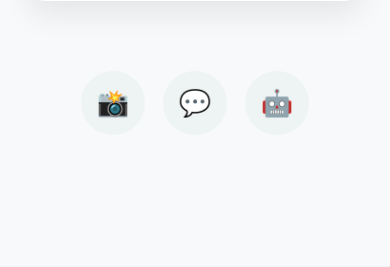
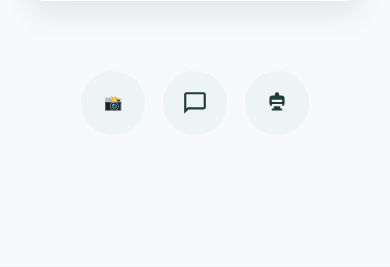
Before and after one commit to mammujunior/mammu-jr, a Flask app: page / in a window 390 px wide. Shown: the part 1463-1730 px from the top of the page. Run offline with Flask 3, Linux system fonts and the light colour scheme.

Commit message:
Replace emoji with SVG icons

```diff
--- a/static/style.css
+++ b/static/style.css
@@ -374,8 +374,11 @@ footer {
     }
 
     .sidebar-icon-link .icon {
-        font-size: 26px;
-    }
+    width: 26px;
+    height: 26px;
+    fill: #1f3d3a;
+}
+
 
     /* hide text on mobile */
     .home-sidebar h3,
--- a/templates/home.html
+++ b/templates/home.html
@@ -42,16 +42,22 @@
             I share daily audit thoughts,
             exam reminders, and clarity posts.
             <br><br>
-            <a href="https://www.instagram.com/mammujr" target="_blank">
-                → View Instagram
-            </a>
+            <a href="https://www.instagram.com/mammujr" target="_blank" class="sidebar-icon-link">
+    <svg class="icon" viewBox="0 0 24 24">
+        <path d="M7 2C4.24 2 2 4.24 2 7v10c0 2.76 2.24 5 5 5h10c2.76 0 5-2.24 5-5V7c0-2.76-2.24-5-5-5H7zm10 2c1.66 0 3 1.34 3 3v10c0 1.66-1.34 3-3 3H7c-1.66 0-3-1.34-3-3V7c0-1.66 1.34-3 3-3h10zm-5 3a5 5 0 100 10 5 5 0 000-10zm0 2a3 3 0 110 6 3 3 0 010-6zm4.75-.88a1.12 1.12 0 100 2.24 1.12 1.12 0 000-2.24z"/>
+    </svg>
+</a>
+
         </div>
     </div>
 
     <div class="card">
         <a href="https://ig.me/m/mammujr" target="_blank" class="sidebar-icon-link">
-            <span class="icon">💬</span>
-        </a>
+    <svg class="icon" viewBox="0 0 24 24">
+        <path d="M4 4h16v12H5.17L4 17.17V4zm0-2C2.9 2 2 2.9 2 4v18l4-4h14c1.1 0 2-.9 2-2V4c0-1.1-.9-2-2-2H4z"/>
+    </svg>
+</a>
+
 
         <h3>Message on Instagram</h3>
         <p>Quick connection.</p>
@@ -67,8 +73,11 @@
 
     <div class="card">
         <a href="/ai-mentor" class="sidebar-icon-link">
-            <span class="icon">🤖</span>
-        </a>
+    <svg class="icon" viewBox="0 0 24 24">
+        <path d="M12 2a2 2 0 012 2v1h2a3 3 0 013 3v4a3 3 0 01-3 3h-1v2h1a1 1 0 110 2H8a1 1 0 110-2h1v-2H8a3 3 0 01-3-3V8a3 3 0 013-3h2V4a2 2 0 012-2zm4 7H8a1 1 0 000 2h8a1 1 0 000-2zm0 4H8a1 1 0 000 2h8a1 1 0 000-2z"/>
+    </svg>
+</a>
+
 
         <h3>AI Audit Assistant</h3>
         <p>For CA Inter Audit.</p>
```
